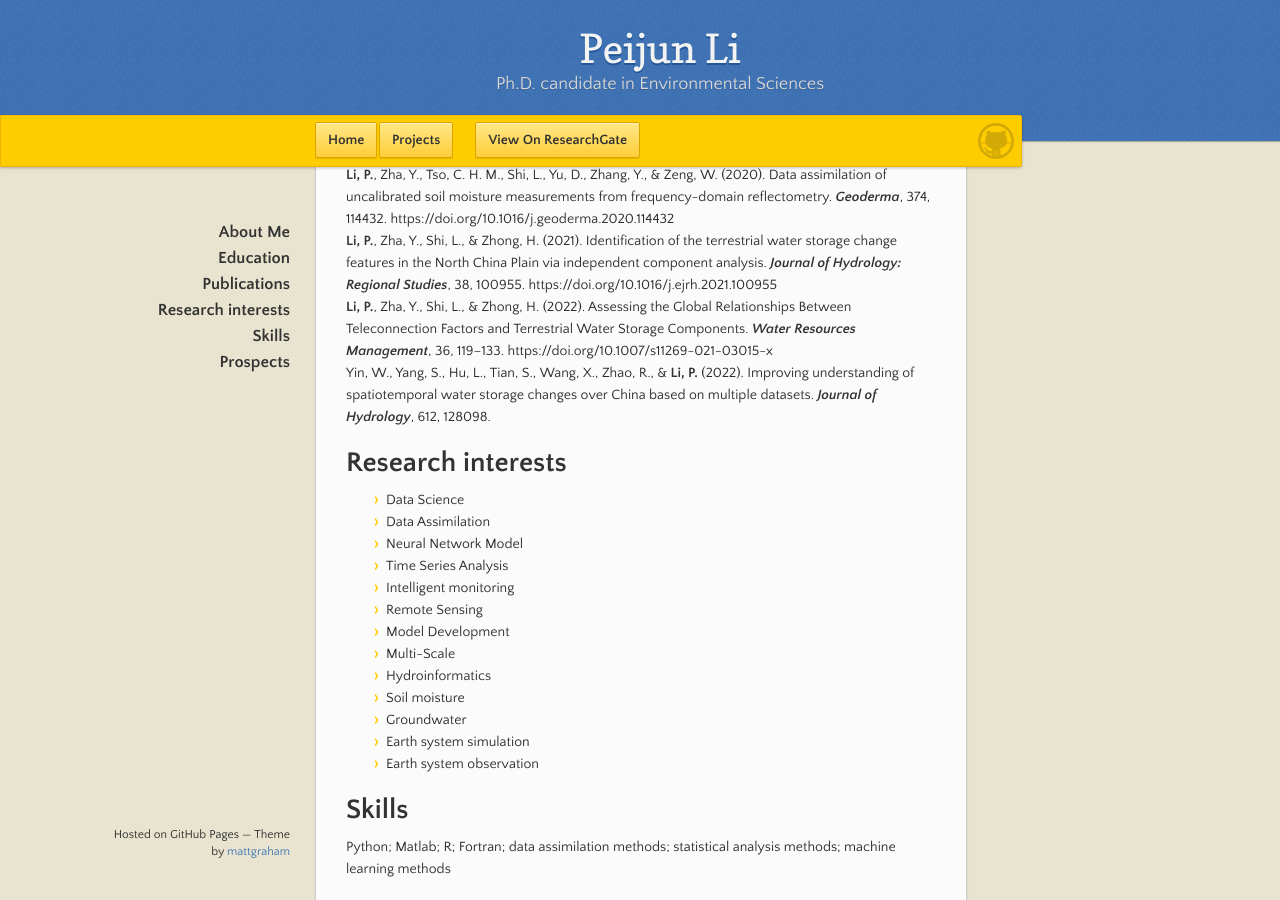
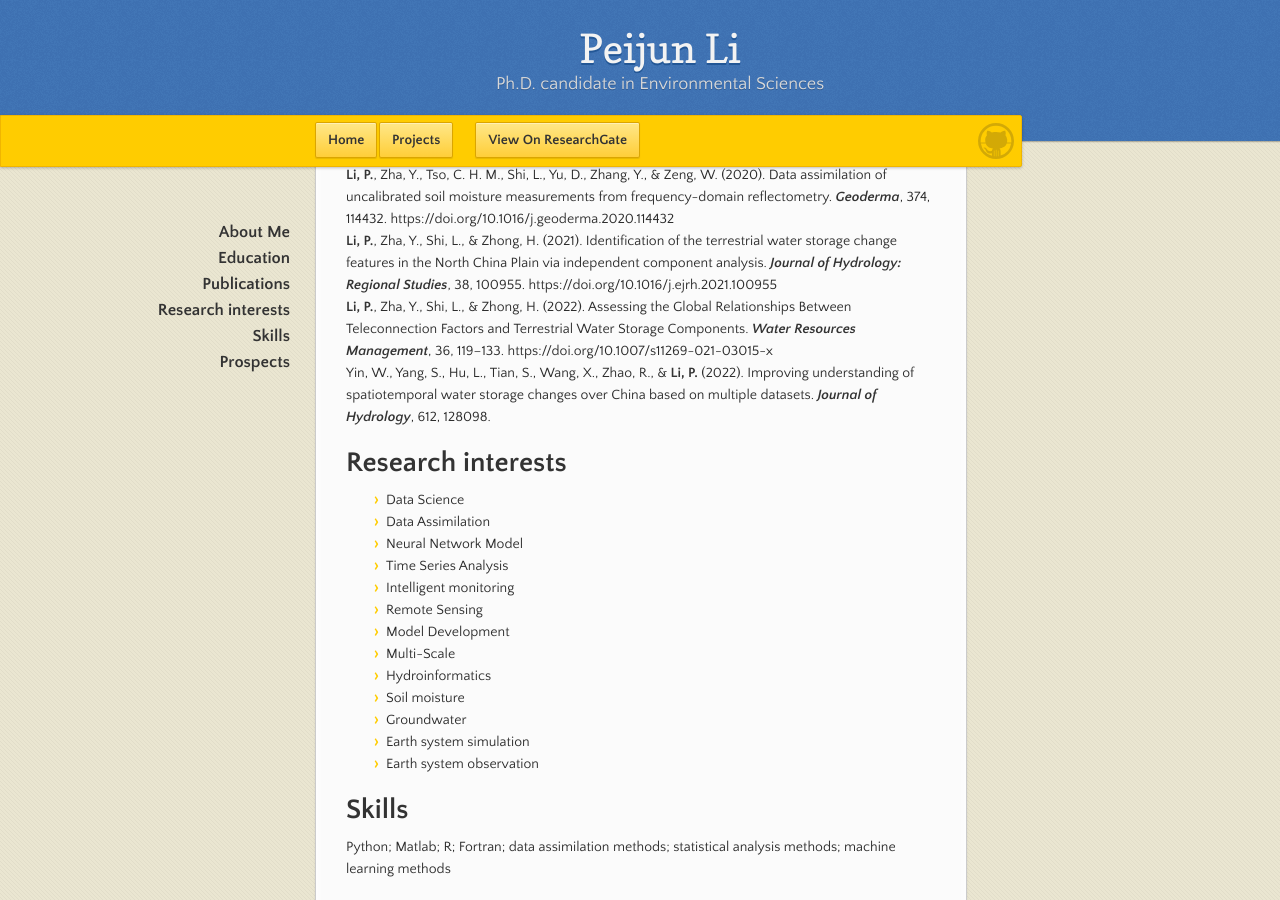
Before and after one commit to PercyLeeMaxWell/PercyLeeMaxWell.github.io, a Jekyll site: the page built from index.md, in a window 1280 px wide and 900 px high, scrolled down 569 px. Built offline with Jekyll 4.4.1, drawn with Linux system fonts in a browser that asks for light colours.

Commit message:
Update default.html

```diff
--- a/_layouts/default.html
+++ b/_layouts/default.html
@@ -51,7 +51,7 @@
         {% if site.github.is_project_page %}
           <p>Project maintained by <a href="{{ site.github.owner_url }}">{{ site.github.owner_name }}</a></p>
         {% endif %}
-        <p><small>Hosted on GitHub Pages &mdash; Theme by <a href="https://twitter.com/mattgraham">mattgraham</a></small></p>
+        <!--<p><small>Hosted on GitHub Pages &mdash; Theme by <a href="https://twitter.com/mattgraham">mattgraham</a></small></p>-->
       </footer>
     </div>
   </body>
```
